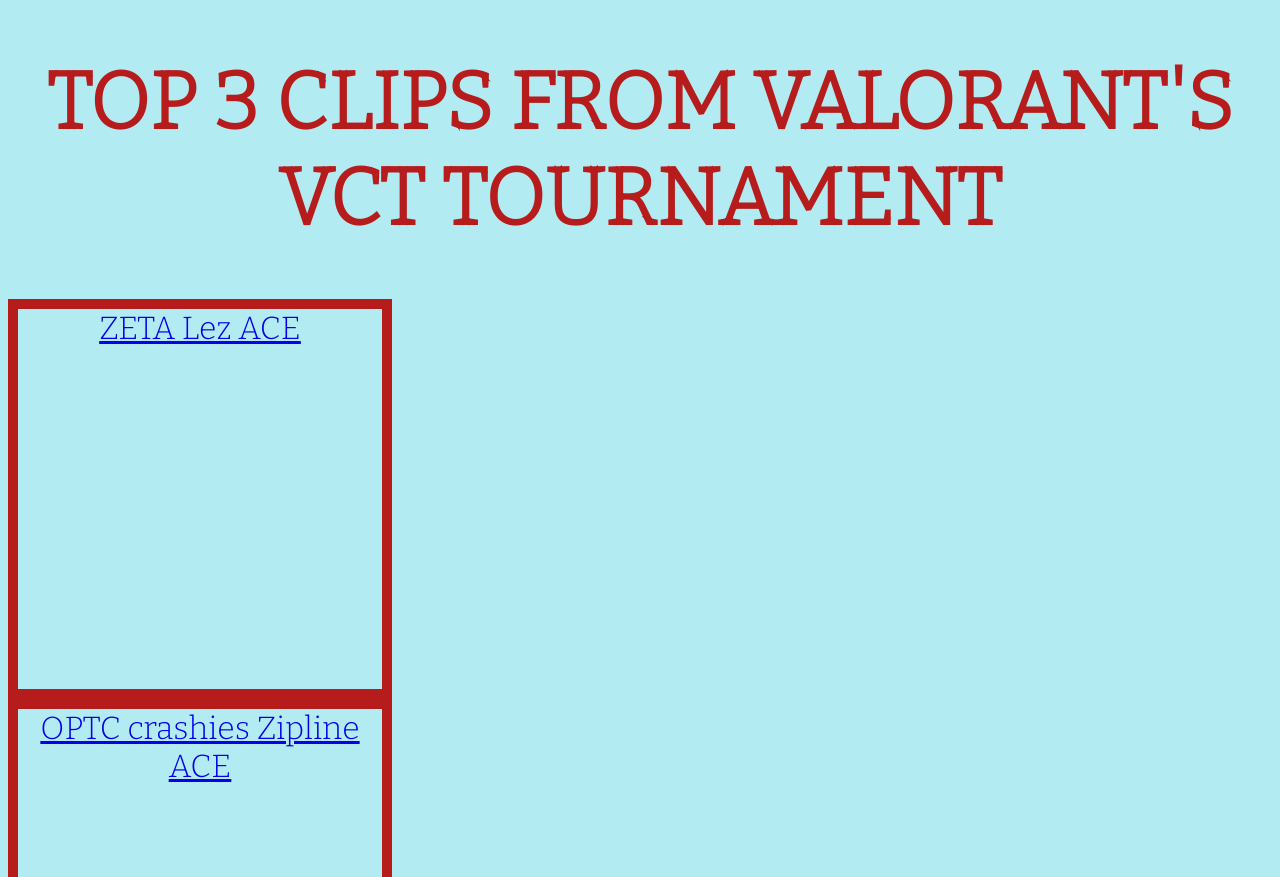
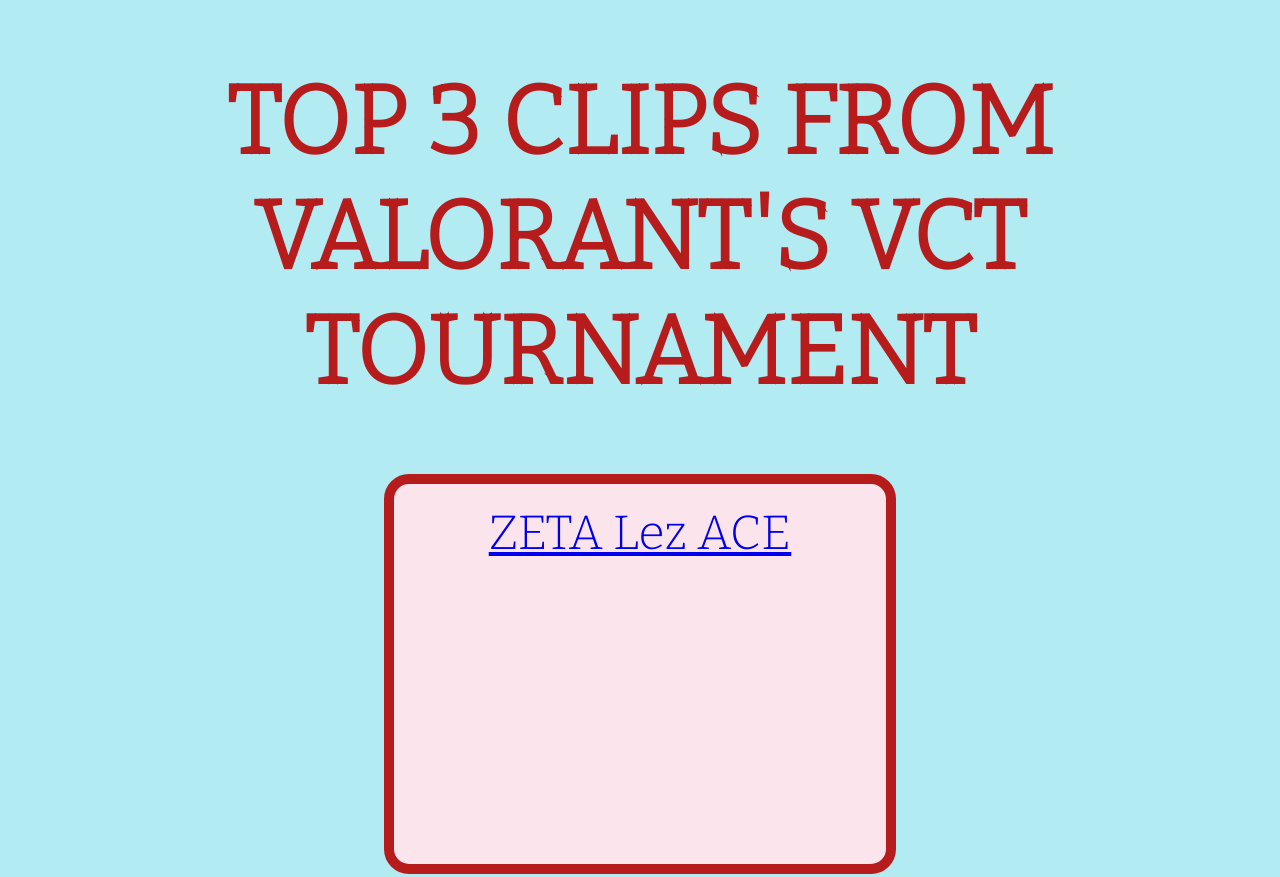
Before and after one commit to staten-island-tech/css-blogpost-project-AbigailLabanok, a plain HTML site: page index.html in a window 1280 px wide. Shown: the top 877 px of the page. Drawn offline with nearby package versions, Linux system fonts and the light colour scheme.

Commit message:
Update style.css

```diff
--- a/style.css
+++ b/style.css
@@ -10,18 +10,22 @@ html {
 }
 .main-header {
   color: #b71c1c;
-  font-size: 10vh;
+  font-size: 12vh;
   text-align: center;
 }
 .topics {
   color: #ef5350;
-  font-size: 4vh;
+  font-size: 6vh;
   text-align: center;
 }
 .topic {
   border: solid 10px #b71c1c;
-  width: 30vw;
+  border-radius: 25px;
+  width: 40vw;
   height: 50vh;
+  margin: 50px auto;
+  padding: 20px;
+  background-color: #fce4ec;
 }
 
 /* Distance between text and border is the padding while distance between the border and the next element is the margin */
```
